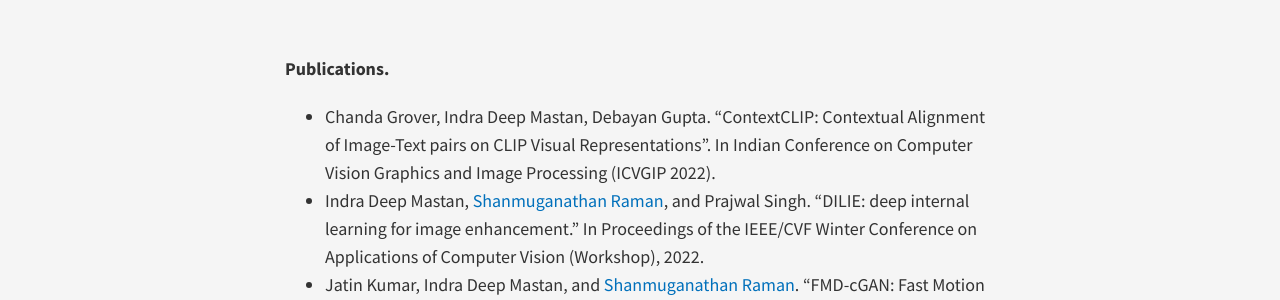
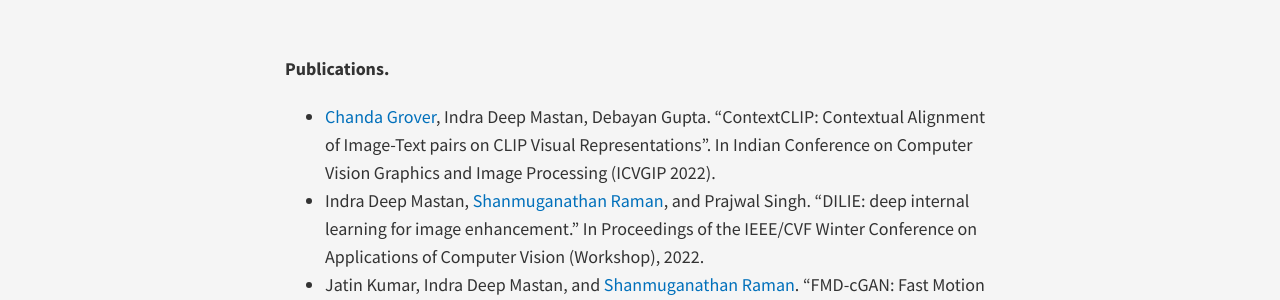
Before and after one commit to indramastan/indradeepmastan, a Jekyll site: the page built from projects/index.md, in a window 1280 px wide. Shown: the part 120-420 px from the top of the page. Built offline with Jekyll 4.4.1, drawn with Linux system fonts in a browser that asks for light colours; nearby versions of some CDN libraries; some of the changed lines change nothing that is shown.

Commit message:
Update index.md

```diff
--- a/projects/index.md
+++ b/projects/index.md
@@ -3,7 +3,7 @@
 title:
 ---
 **Publications.**
-- Chanda Grover, Indra Deep Mastan, Debayan Gupta. "ContextCLIP: Contextual Alignment of Image-Text pairs on CLIP Visual Representations". In Indian Conference on Computer Vision Graphics and Image Processing (ICVGIP 2022).
+- [Chanda Grover](https://chandagrover.github.io/), Indra Deep Mastan, Debayan Gupta. "ContextCLIP: Contextual Alignment of Image-Text pairs on CLIP Visual Representations". In Indian Conference on Computer Vision Graphics and Image Processing (ICVGIP 2022).
 - Indra Deep Mastan, [Shanmuganathan Raman](https://people.iitgn.ac.in/~shanmuga/), and Prajwal Singh. "DILIE: deep internal learning for image enhancement." In Proceedings of the IEEE/CVF Winter Conference on Applications of Computer Vision (Workshop), 2022.
 - Jatin Kumar, Indra Deep Mastan, and [Shanmuganathan Raman](https://people.iitgn.ac.in/~shanmuga/). "FMD-cGAN: Fast Motion Deblurring using Conditional Generative Adversarial Networks." In International Conference on Computer Vision and Image Processing, Springer, Cham, 2022.
 - *Indra Deep Mastan* and [Shanmuganathan Raman](https://people.iitgn.ac.in/~shanmuga/), "DeepCFL: Deep Contextual Features Learning from a single image." In IEEE Winter Conference on Applications of Computer Vision ([WACV 2021](http://wacv2021.thecvf.com/)).
```
